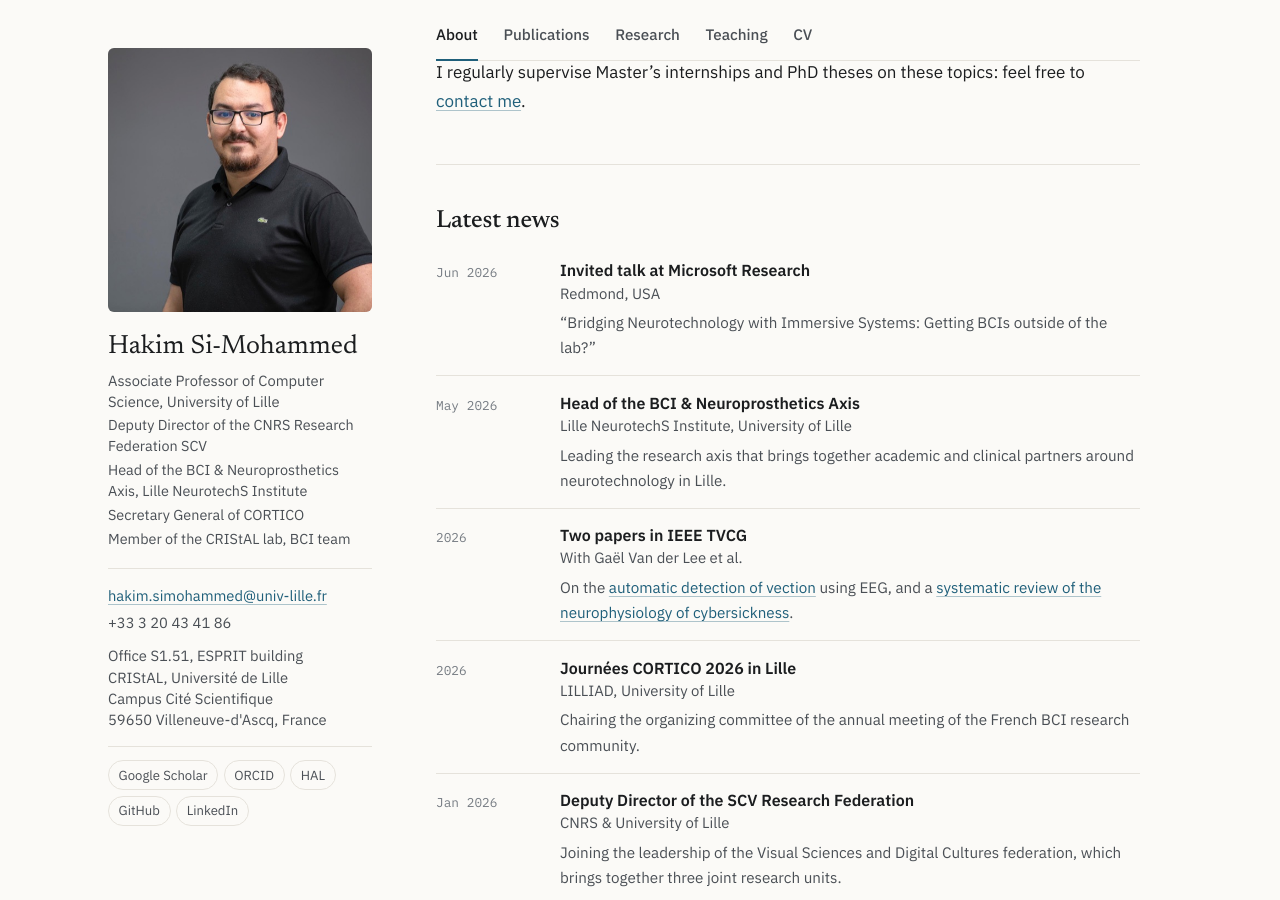
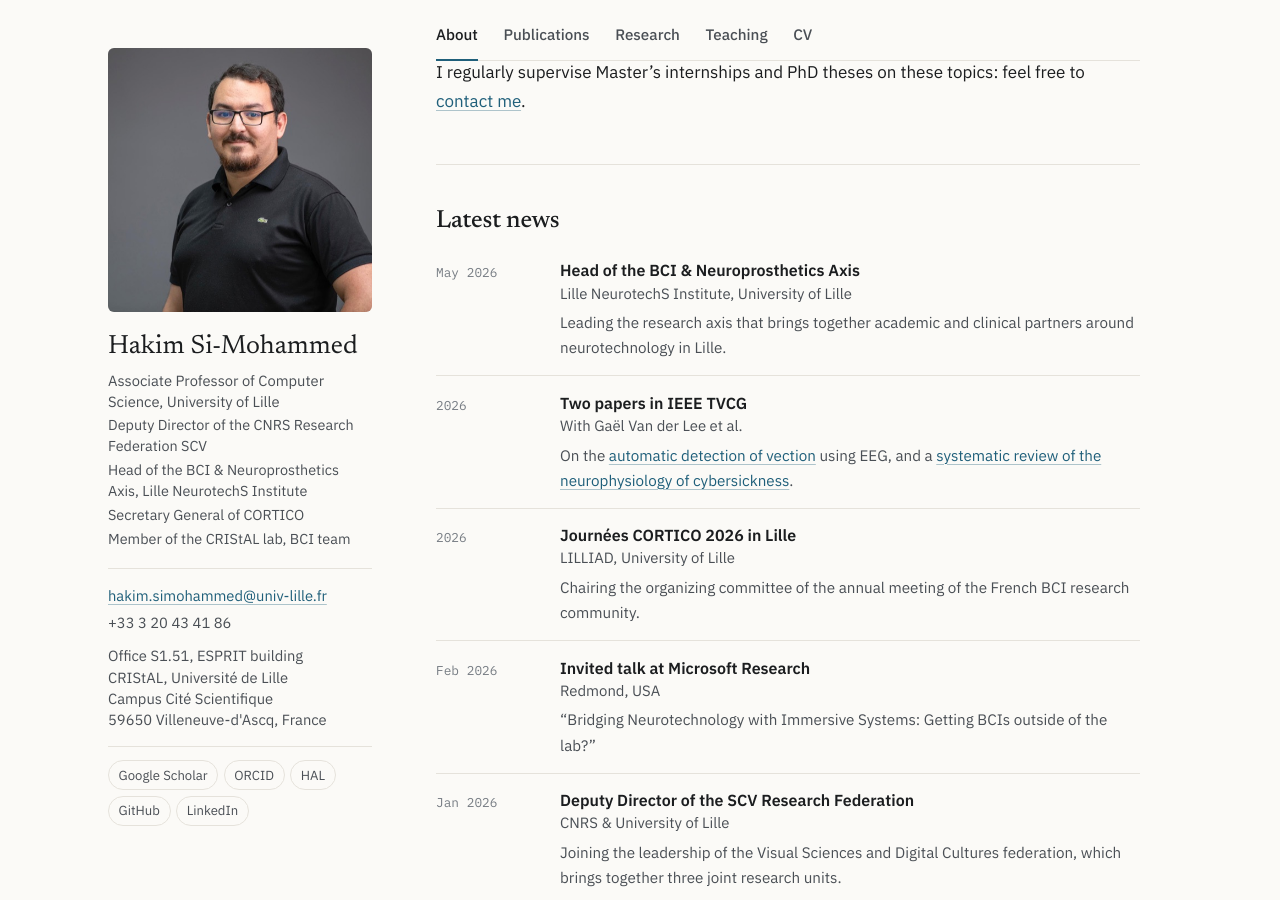
Before and after one commit to HakimSMH/hakimsmh.github.io, a Jekyll site: the page built from index.md, in a window 1280 px wide and 900 px high, scrolled down 771 px. Built offline with Jekyll 4.4.1, drawn with Linux system fonts in a browser that asks for light colours; part of the change alters nothing that is shown.

Commit message:
Fix date of the Microsoft Research talk (Feb 2026)
Co-Authored-By: Claude Opus 5.5 <noreply@anthropic.com>

```diff
--- a/_data/news.yml
+++ b/_data/news.yml
@@ -2,11 +2,6 @@
 #  NEWS, newest first. The home page shows the first 6.
 #  `text` accepts Markdown, e.g. [a link](https://...).
 # ------------------------------------------------------------------
-
-- date: Jun 2026
-  title: Invited talk at Microsoft Research
-  where: Redmond, USA
-  text: "“Bridging Neurotechnology with Immersive Systems: Getting BCIs outside of the lab?”"
 
 - date: May 2026
   title: Head of the BCI & Neuroprosthetics Axis
@@ -22,6 +17,11 @@
   title: Journées CORTICO 2026 in Lille
   where: LILLIAD, University of Lille
   text: Chairing the organizing committee of the annual meeting of the French BCI research community.
+
+- date: Feb 2026
+  title: Invited talk at Microsoft Research
+  where: Redmond, USA
+  text: "“Bridging Neurotechnology with Immersive Systems: Getting BCIs outside of the lab?”"
 
 - date: Jan 2026
   title: Deputy Director of the SCV Research Federation
```
